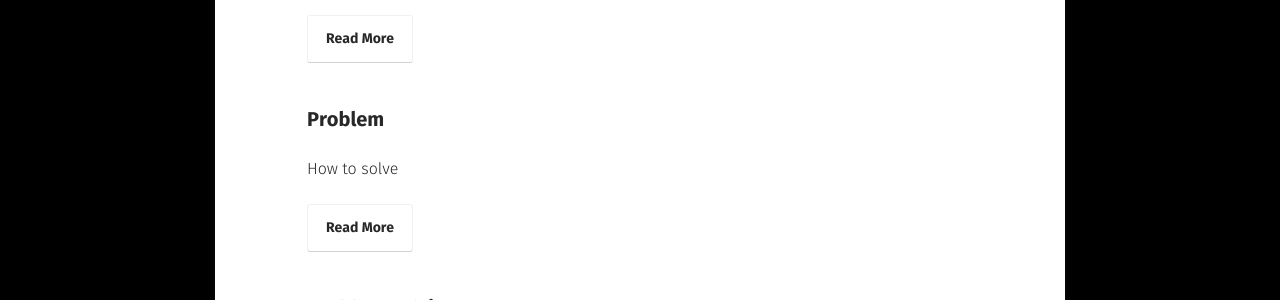
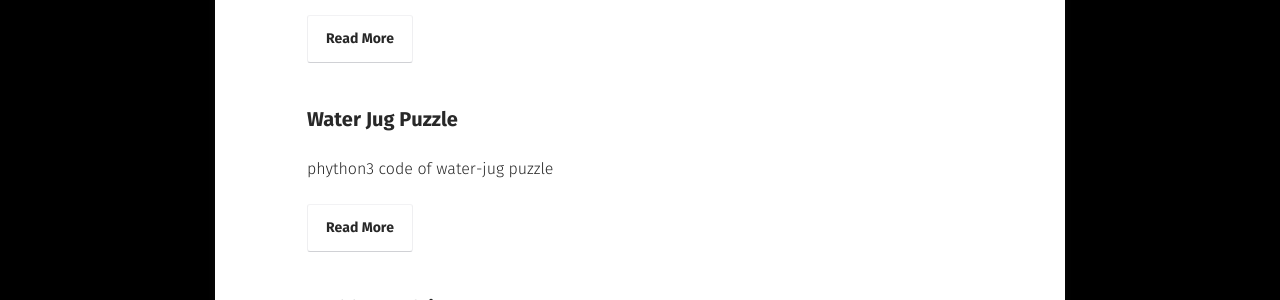
Before and after one commit to sohelkhanzz/mphs-edu.github.io, a Jekyll site: the page built from posts/index.md, in a window 1280 px wide. Shown: the part 954-1254 px from the top of the page. Built offline with Jekyll 4.4.1, drawn with Linux system fonts in a browser that asks for light colours; nearby versions of some CDN libraries; some web fonts are replaced; a style sheet for code colours, icons or effects is not loaded; part of the change alters nothing that is shown.

Commit message:
Update 2020-10-25-problem.md

````diff
--- a/_posts/2020-10-25-problem.md
+++ b/_posts/2020-10-25-problem.md
@@ -1,17 +1,155 @@
 ---
 layout: post
-title: "Problem "
+title: "Water Jug Puzzle"
 date: 2020-10-25
-excerpt: "How to solve "
-tags: [problem ]
-feature: https://raw.githubusercontent.com/rainsworth/rainsworth.github.io/master/assets/img/posts/TEDxMacc/tedx-macclesfield-2019-photo-148jpg_47726589062_o.jpg
+excerpt: "phython3 code of water-jug puzzle "
+tags: [problem-solving ]
+feature: https://raw.githubusercontent.com/sohelkhann/sohelkhann.github.io/master/assets/img/profile2.jpg
 comments: true
 ---
-Input
+## Step-1
 ```r
-print("hello world")
+# Python3 implementation of program to count
+# minimum number of steps required to measure
+# d litre water using jugs of m liters and n
+# liters capacity.
+
+def gcd(a, b):
+
+    if b==0:
+
+        return a
+
+    return gcd(b, a%b)
+```
+## Step-2
+
+```r
+''' fromCap -- Capacity of jug from which
+
+              water is poured
+
+   toCap   -- Capacity of jug to which
+
+              water is poured
+
+   d       -- Amount to be measured '''
+
+def Pour(toJugCap, fromJugCap, d):
+
+
+
+    # Initialize current amount of water
+
+    # in source and destination jugs
+
+    fromJug = fromJugCap
+
+    toJug  = 0
+
+
+    # Initialize steps required
+
+    step = 1
+
+    while ((fromJug  is not d) and (toJug is not d)):
+
+
+
+
+        # Find the maximum amount that can be
+
+        # poured
+
+        temp = min(fromJug, toJugCap-toJug)
+
+
+        # Pour 'temp' liter from 'fromJug' to 'toJug'
+
+        toJug = toJug + temp
+
+        fromJug = fromJug - temp
+
+
+        step =  step + 1
+
+        if ((fromJug == d) or (toJug == d)):
+
+            break
+
+
+        # If first jug becomes empty, fill it
+
+        if fromJug == 0:
+
+            fromJug = fromJugCap
+
+            step =  step + 1
+
+
+        # If second jug becomes full, empty it
+
+        if toJug == toJugCap:
+
+            toJug = 0
+
+            step =  step + 1
+
+
+
+    return step
+```
+## Step-3
+
+```r
+# Returns count of minimum steps needed to
+# measure d liter
+
+def minSteps(n, m, d):
+
+    if m> n:
+
+        temp = m
+
+        m = n
+
+        n = temp
+
+
+
+    if (d%(gcd(n,m)) is not 0):
+
+        return -1
+
+
+
+    # Return minimum two cases:
+
+    # a) Water of n liter jug is poured into
+
+    #    m liter jug
+
+    return(min(Pour(n,m,d), Pour(m,n,d)))
+```
+
+```r
+# Driver code
+
+if __name__ == '__main__':
+
+
+    n = 3
+
+    m = 5
+
+    d = 4
+
+
+    print('Minimum number of steps required is',
+
+                              minSteps(n, m, d))
 ```
 Output
 ```r
-hello world
-```
+Minimum number of steps required is 6
+ ```
````
